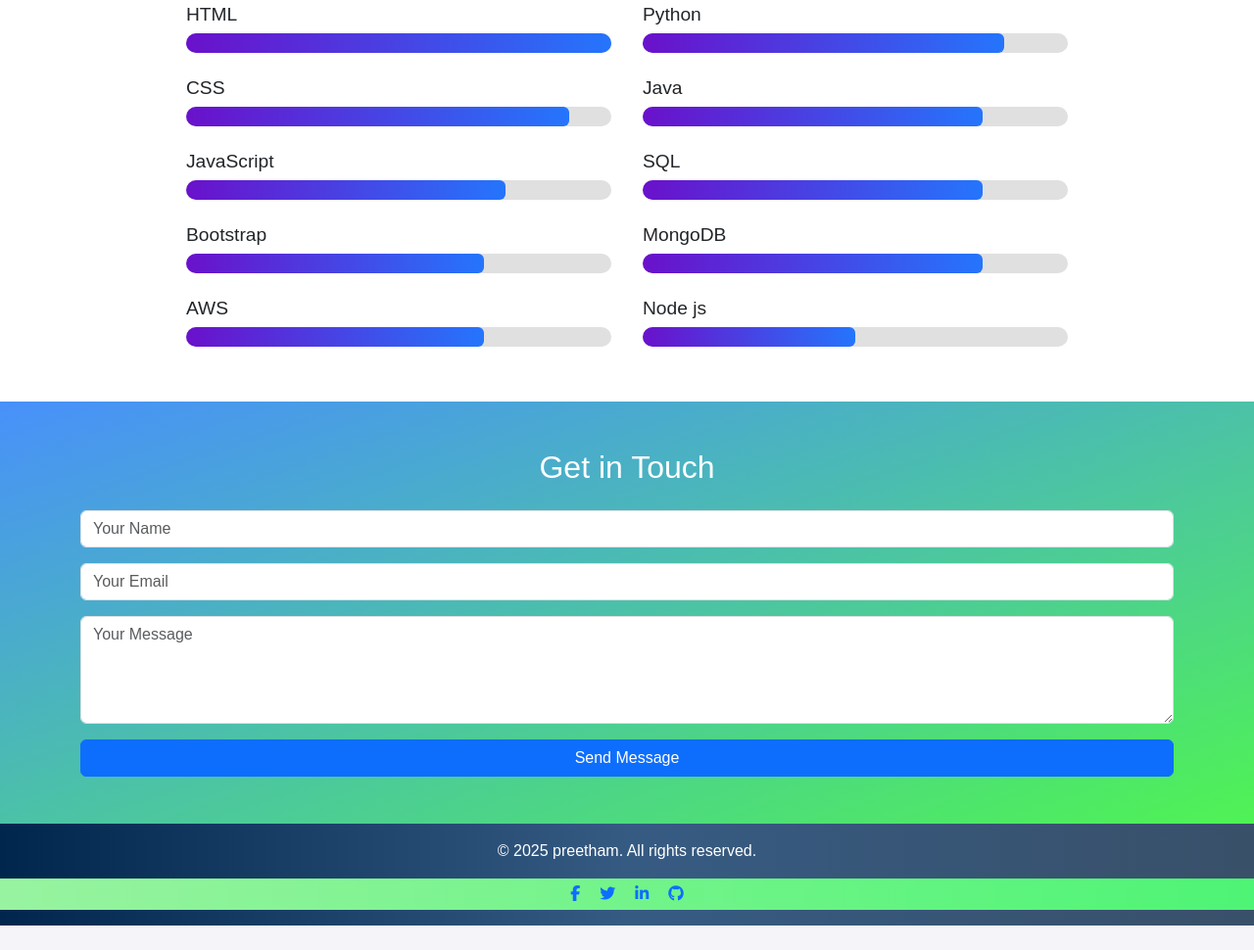
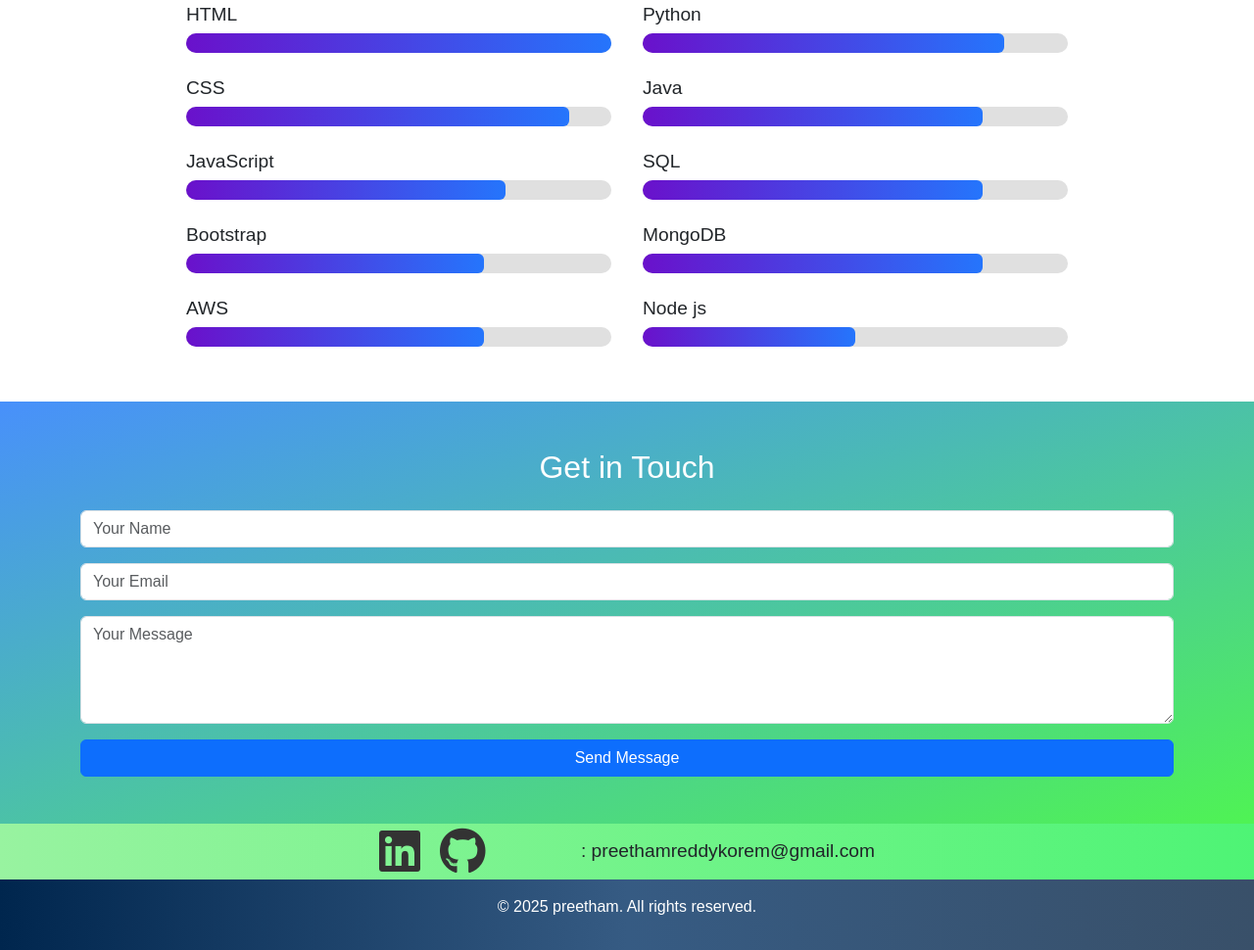
Before and after one commit to preetham754/portfolio.p, a plain HTML site: page portfolio.html in a window 1280 px wide. Shown: the part 1732-2702 px from the top of the page at 98% size. Before the commit the page ends 2677 px from the top, so only its background shows below. Drawn offline with nearby package versions, Linux system fonts and the light colour scheme.

Commit message:
Update portfolio.html

```diff
--- a/portfolio.html
+++ b/portfolio.html
@@ -5,6 +5,9 @@
   <meta name="viewport" content="width=device-width, initial-scale=1.0">
   <title>Preetham reddy korem</title>
   <link href="https://cdn.jsdelivr.net/npm/bootstrap@5.3.0/dist/css/bootstrap.min.css" rel="stylesheet">
+  <link rel="stylesheet" href="https://cdnjs.cloudflare.com/ajax/libs/font-awesome/6.4.2/css/all.min.css">
+  <link rel="stylesheet" href="https://cdnjs.cloudflare.com/ajax/libs/font-awesome/4.7.0/css/font-awesome.min.css">
+  <link href="https://fonts.googleapis.com/icon?family=Material+Icons" rel="stylesheet">
   <link rel="stylesheet" href="portfolio.css">
   <script src="https://kit.fontawesome.com/a076d05399.js" crossorigin="anonymous"></script>
 </head>
@@ -181,16 +184,17 @@
       </form>
     </div>
   </section>
+<div class="social-links">
+    <a href="https://www.linkedin.com/in/preetham-reddy-korem-77a0b7307/" class="social-item"><i class="fa fa-linkedin-square" style="font-size: 48px;"></i></a>
+    <a href="https://github.com/preetham754?tab=repositories" class="social-item"><i class="fab fa-github" style="font-size: 48px;"></i></a><br>
+    <i class="material-icons" style="font-size: 48px;">&#xe158;</i><span style="font-size: larger;">: preethamreddykorem@gmail.com</span>
 
+
+  </div>
   <!-- Footer -->
   <footer class="footer bg-dark text-center py-3 text-white">
     <p>&copy; 2025 preetham. All rights reserved.</p>
-    <div class="social-links">
-      <a href="#"><i class="fab fa-facebook-f"></i></a>
-      <a href="#"><i class="fab fa-twitter"></i></a>
-      <a href="#"><i class="fab fa-linkedin-in"></i></a>
-      <a href="#"><i class="fab fa-github"></i></a>
-    </div>
+
   </footer>
 
   <script src="https://cdn.jsdelivr.net/npm/bootstrap@5.3.0/dist/js/bootstrap.bundle.min.js"></script>
```
